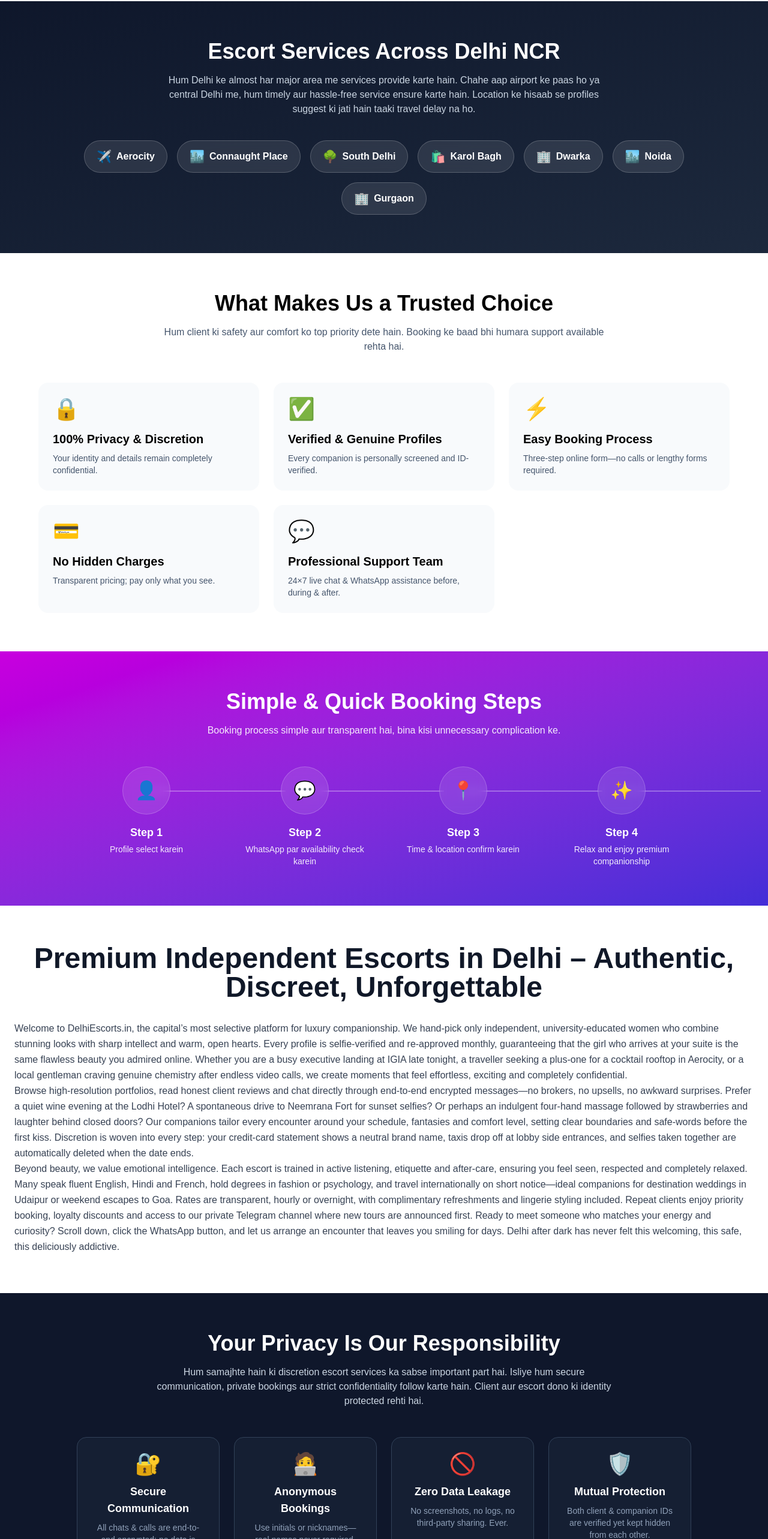
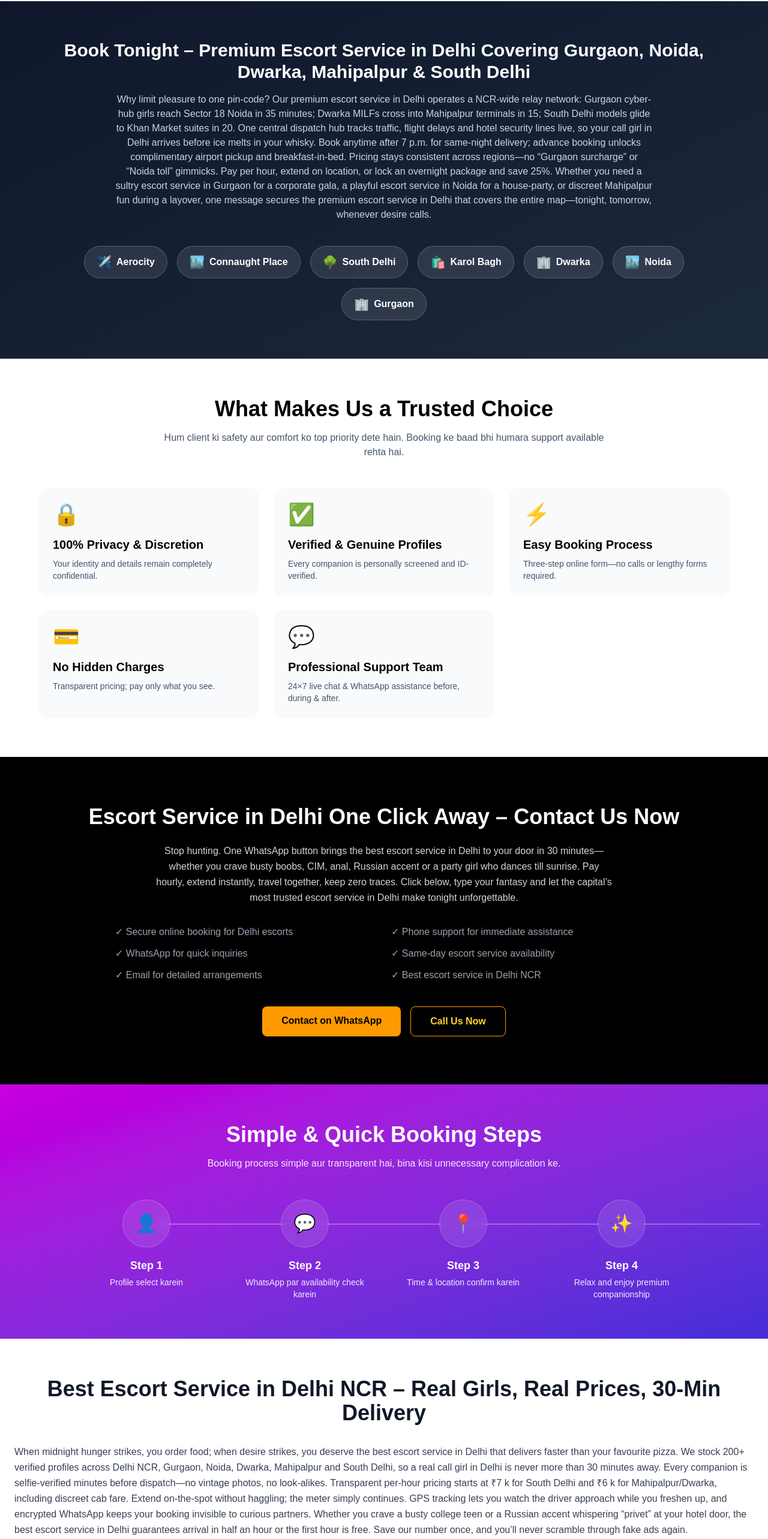
Before and after one commit to Prakash84/NewdelhiEs, a Next.js app: page /escort-service-in-delhi in a window 1280 px wide. Shown: the part 4579-7145 px from the top of the page at 60% size. Built offline with nearby package versions, Linux system fonts and the light colour scheme.

Commit message:
production build ready

```diff
--- a/app/escort-service-in-delhi/Servicpage.js
+++ b/app/escort-service-in-delhi/Servicpage.js
@@ -148,36 +148,44 @@ const pillars = [
 ];
   const faqs = [
     {
-      q: "Is the service discreet?",
-      a: "Absolutely—companions arrive in plain Uber or private cabs, use your chosen alias at reception, and leave no paper or digital trail."
+      q: "Is escort service in Delhi legal?",
+      a: "We charge for time & companionship; anything else is consensual adult decision—100% legal."
     },
     {
-      q: "How do I book?",
-      a: "Browse profiles, tap the WhatsApp icon, send name + preferred time & location. We confirm availability within 5 minutes and share live tracking."
+      q: "Do you offer escort service in Gurgaon at budget hotels?",
+      a: "Yes—Oyo, Treebo, Ibis, PGs; small security deposit may apply."
     },
     {
-      q: "Do you provide same-day service?",
-      a: "Yes, 90 % of bookings are fulfilled within 45 minutes across Delhi-NCR; peak hours may stretch to 75 minutes—always communicated upfront."
+      q: "Can I cancel last-minute?",
+      a: "20% advance refunded if cancelled 2 hours before meet; driver en-route forfeits it."
     },
     {
-      q: "Which areas of Delhi are covered?",
-      a: "Aerocity, Connaught Place, South Delhi, Gurgaon, Noida, Dwarka, Nehru Place and 30+ micro-markets—no travel surcharge inside NCR."
+      q: "Are condoms compulsory for CIM?",
+      a: "Dental dam available; bare CIM requires fresh STI slip from both sides—no exceptions."
     },
     {
-      q: "Is privacy guaranteed?",
-      a: "Encrypted chats auto-delete in 24 h, no ID copies stored, optional NDA available. We have served diplomats and Fortune-500 execs without a single leak."
+      q: "Do Russian escorts speak Hindi?",
+      a: "Basic Hindi; fluent English. Google Translate on standby."
     },
     {
-      q: "Is privacy guaranteed?",
-      a: "Encrypted chats auto-delete in 24 h, no ID copies stored, optional NDA available. We have served diplomats and Fortune-500 execs without a single leak."
+      q: "How discreet is the escort service in Noida?",
+      a: "Girl uses guest stairs, no ID at desk, WhatsApp chat auto-deletes after 24 h."
     },
     {
-      q: "Is privacy guaranteed?",
-      a: "Encrypted chats auto-delete in 24 h, no ID copies stored, optional NDA available. We have served diplomats and Fortune-500 execs without a single leak."
+      q: "Do you store my data?",
+      a: "Zero logs. Phone numbers hash-scrambled every midnight."
     },
     {
-      q: "Is privacy guaranteed?",
-      a: "Encrypted chats auto-delete in 24 h, no ID copies stored, optional NDA available. We have served diplomats and Fortune-500 execs without a single leak."
+      q: "Can I extend hours mid-session?",
+      a: "Text “+30” or “+60”; girl clocks new time, you pay pro-rata rate, continue."
+    },
+    {
+      q: "Are photos real?",
+      a: " Verified against live selfie within 60 seconds—no Photoshop, no bait-and-switch."
+    },
+    {
+      q: "What makes you the best escort service in Delhi?",
+      a: "Verified girls, transparent pricing, 30-minute delivery across Delhi NCR, 24/7 live support, legal compliance, zero-data policy."
     },
   ];
   const services1= [
@@ -454,18 +462,15 @@ const pillars = [
       </div>
     </section>
     <section className="bg-gradient-to-br from-slate-900 to-slate-800 text-white py-16 px-6">
-      <div className="max-w-5xl mx-auto text-center">
+      <div className="max-w-6xl mx-auto text-center">
         {/* Heading */}
-        <h2 className="text-3xl md:text-4xl font-extrabold mb-4">
-          Escort Services Across Delhi NCR
+        <h2 className="text-2xl md:text-3xl font-extrabold mb-4">
+          Book Tonight – Premium Escort Service in Delhi Covering Gurgaon, Noida, Dwarka, Mahipalpur & South Delhi
         </h2>
 
         {/* Sub-text */}
-        <p className="text-slate-300 mb-10 max-w-3xl mx-auto">
-          Hum Delhi ke almost har major area me services provide karte hain. Chahe aap
-          airport ke paas ho ya central Delhi me, hum timely aur hassle-free service
-          ensure karte hain. Location ke hisaab se profiles suggest ki jati hain taaki
-          travel delay na ho.
+        <p className="text-slate-300 mb-10 max-w-4xl mx-auto">
+         Why limit pleasure to one pin-code? Our premium escort service in Delhi operates a NCR-wide relay network: Gurgaon cyber-hub girls reach Sector 18 Noida in 35 minutes; Dwarka MILFs cross into Mahipalpur terminals in 15; South Delhi models glide to Khan Market suites in 20. One central dispatch hub tracks traffic, flight delays and hotel security lines live, so your call girl in Delhi arrives before ice melts in your whisky. Book anytime after 7 p.m. for same-night delivery; advance booking unlocks complimentary airport pickup and breakfast-in-bed. Pricing stays consistent across regions—no “Gurgaon surcharge” or “Noida toll” gimmicks. Pay per hour, extend on location, or lock an overnight package and save 25%. Whether you need a sultry escort service in Gurgaon for a corporate gala, a playful escort service in Noida for a house-party, or discreet Mahipalpur fun during a layover, one message secures the premium escort service in Delhi that covers the entire map—tonight, tomorrow, whenever desire calls.
         </p>
 
         {/* Location Pills */}
@@ -512,6 +517,49 @@ const pillars = [
         </div>
       </div>
     </section>
+    <section className="bg-black py-20">
+      <div className="max-w-7xl mx-auto px-6 text-center">
+
+        <h2 className="text-3xl md:text-4xl font-extrabold text-white mb-6">
+           Escort Service in Delhi One Click Away – Contact Us Now
+        </h2>
+
+        <p className="text-gray-300 leading-relaxed max-w-3xl mx-auto mb-8">
+         Stop hunting. One WhatsApp button brings the best escort service in Delhi to your door in 30 minutes—whether you crave busty boobs, CIM, anal, Russian accent or a party girl who dances till sunrise. Pay hourly, extend instantly, travel together, keep zero traces. Click below, type your fantasy and let the capital’s most trusted escort service in Delhi make tonight unforgettable.
+        </p>
+
+        <div className="grid grid-cols-1 md:grid-cols-2 gap-6 text-gray-400 text-left max-w-4xl mx-auto mb-10">
+          <ul className="space-y-3">
+            <li>✓ Secure online booking for Delhi escorts</li>
+            <li>✓ WhatsApp for quick inquiries</li>
+            <li>✓ Email for detailed arrangements</li>
+          </ul>
+
+          <ul className="space-y-3">
+            <li>✓ Phone support for immediate assistance</li>
+            <li>✓ Same-day escort service availability</li>
+            <li>✓ Best escort service in Delhi NCR</li>
+          </ul>
+        </div>
+
+        <div className="flex flex-col sm:flex-row justify-center gap-4">
+          <a
+            href="https://wa.me/your-number"
+            className="bg-amber-500 text-black font-bold px-8 py-3 rounded-lg hover:bg-amber-400 transition"
+          >
+            Contact on WhatsApp
+          </a>
+
+          <a
+            href="/contact"
+            className="border border-amber-500 text-amber-300 font-semibold px-8 py-3 rounded-lg hover:bg-amber-500 hover:text-black transition"
+          >
+            Call Us Now
+          </a>
+        </div>
+
+      </div>
+    </section>
     <section className="bg-gradient-to-br from-fuchsia-600 to-indigo-700 text-white py-16 px-6">
       <div className="max-w-5xl mx-auto text-center">
         {/* Heading */}
@@ -542,32 +590,25 @@ const pillars = [
     </section>
     <section className="bg-white py-16 px-6">
       <div className="max-w-7xl mx-auto">
-        <h1 className="text-4xl md:text-5xl font-extrabold text-gray-900 mb-8 text-center">
-          Premium Independent Escorts in Delhi – Authentic, Discreet, Unforgettable
+        <h1 className="text-3xl md:text-4xl font-extrabold text-gray-900 mb-8 text-center">
+         Best Escort Service in Delhi NCR – Real Girls, Real Prices, 30-Min Delivery
+        </h1>
+        <div className="prose prose-lg prose-gray mx-auto leading-relaxed text-gray-700">
+          <p>
+            When midnight hunger strikes, you order food; when desire strikes, you deserve the best escort service in Delhi that delivers faster than your favourite pizza. We stock 200+ verified profiles across Delhi NCR, Gurgaon, Noida, Dwarka, Mahipalpur and South Delhi, so a real call girl in Delhi is never more than 30 minutes away. Every companion is selfie-verified minutes before dispatch—no vintage photos, no look-alikes. Transparent per-hour pricing starts at ₹7 k for South Delhi and ₹6 k for Mahipalpur/Dwarka, including discreet cab fare. Extend on-the-spot without haggling; the meter simply continues. GPS tracking lets you watch the driver approach while you freshen up, and encrypted WhatsApp keeps your booking invisible to curious partners. Whether you crave a busty college teen or a Russian accent whispering “privet” at your hotel door, the best escort service in Delhi guarantees arrival in half an hour or the first hour is free. Save our number once, and you’ll never scramble through fake ads again.
+          </p>
+        </div>
+      </div>
+    </section>
+     <section className="bg-white py-16 px-6">
+      <div className="max-w-7xl mx-auto">
+        <h1 className="text-3xl md:text-4xl font-extrabold text-gray-900 mb-8 text-center">
+         Transparent Escort Service in Delhi With Zero Hidden Fees
         </h1>
 
         <div className="prose prose-lg prose-gray mx-auto leading-relaxed text-gray-700">
           <p>
-            Welcome to DelhiEscorts.in, the capital’s most selective platform for luxury companionship.
-            We hand-pick only independent, university-educated women who combine stunning looks with sharp intellect and warm, open hearts.
-            Every profile is selfie-verified and re-approved monthly, guaranteeing that the girl who arrives at your suite is the same flawless beauty you admired online.
-            Whether you are a busy executive landing at IGIA late tonight, a traveller seeking a plus-one for a cocktail rooftop in Aerocity, or a local gentleman craving genuine chemistry after endless video calls, we create moments that feel effortless, exciting and completely confidential.
-          </p>
-
-          <p>
-            Browse high-resolution portfolios, read honest client reviews and chat directly through end-to-end encrypted messages—no brokers, no upsells, no awkward surprises.
-            Prefer a quiet wine evening at the Lodhi Hotel? A spontaneous drive to Neemrana Fort for sunset selfies? Or perhaps an indulgent four-hand massage followed by strawberries and laughter behind closed doors?
-            Our companions tailor every encounter around your schedule, fantasies and comfort level, setting clear boundaries and safe-words before the first kiss.
-            Discretion is woven into every step: your credit-card statement shows a neutral brand name, taxis drop off at lobby side entrances, and selfies taken together are automatically deleted when the date ends.
-          </p>
-
-          <p>
-            Beyond beauty, we value emotional intelligence. Each escort is trained in active listening, etiquette and after-care, ensuring you feel seen, respected and completely relaxed.
-            Many speak fluent English, Hindi and French, hold degrees in fashion or psychology, and travel internationally on short notice—ideal companions for destination weddings in Udaipur or weekend escapes to Goa.
-            Rates are transparent, hourly or overnight, with complimentary refreshments and lingerie styling included.
-            Repeat clients enjoy priority booking, loyalty discounts and access to our private Telegram channel where new tours are announced first.
-            Ready to meet someone who matches your energy and curiosity? Scroll down, click the WhatsApp button, and let us arrange an encounter that leaves you smiling for days.
-            Delhi after dark has never felt this welcoming, this safe, this deliciously addictive.
+           Hidden charges kill the mood faster than a flat tyre. Our escort service in Delhi pioneered flat-rate honesty: the price quoted on WhatsApp is the final price you pay—taxi, condoms, costumes, even mild role-play props included. Check our dynamic price grid: escort service in Gurgaon and Noida start at ₹7 k per hour, escort service in Dwarka and Mahipalpur at ₹6 k, premium South Delhi locales at ₹8 k. Extend in 30-minute slices at exactly 50% of the hourly rate; no surprise “night-stay” upsell appears at 3 a.m. Invoices carry the neutral line “consultancy,” so bank statements stay spouse-proof. Tips are optional, never solicited. If the call girl in Delhi arrives and you feel she’s not the same person as her live selfie, we’ll UPI refund your advance before she turns around. That zero-risk transparency is why repeat clients label us the most transparent escort service in Delhi NCR—we put our money where your pleasure is.
           </p>
         </div>
       </div>
```
